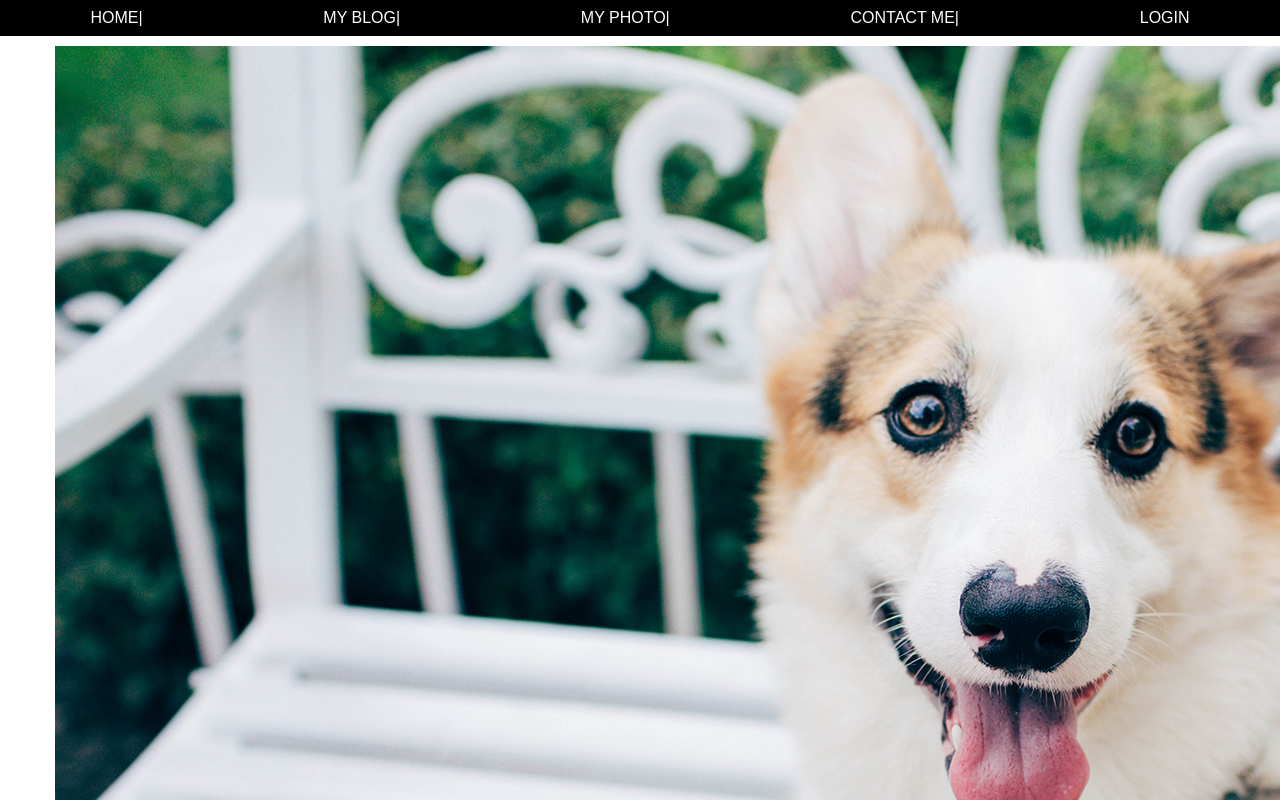
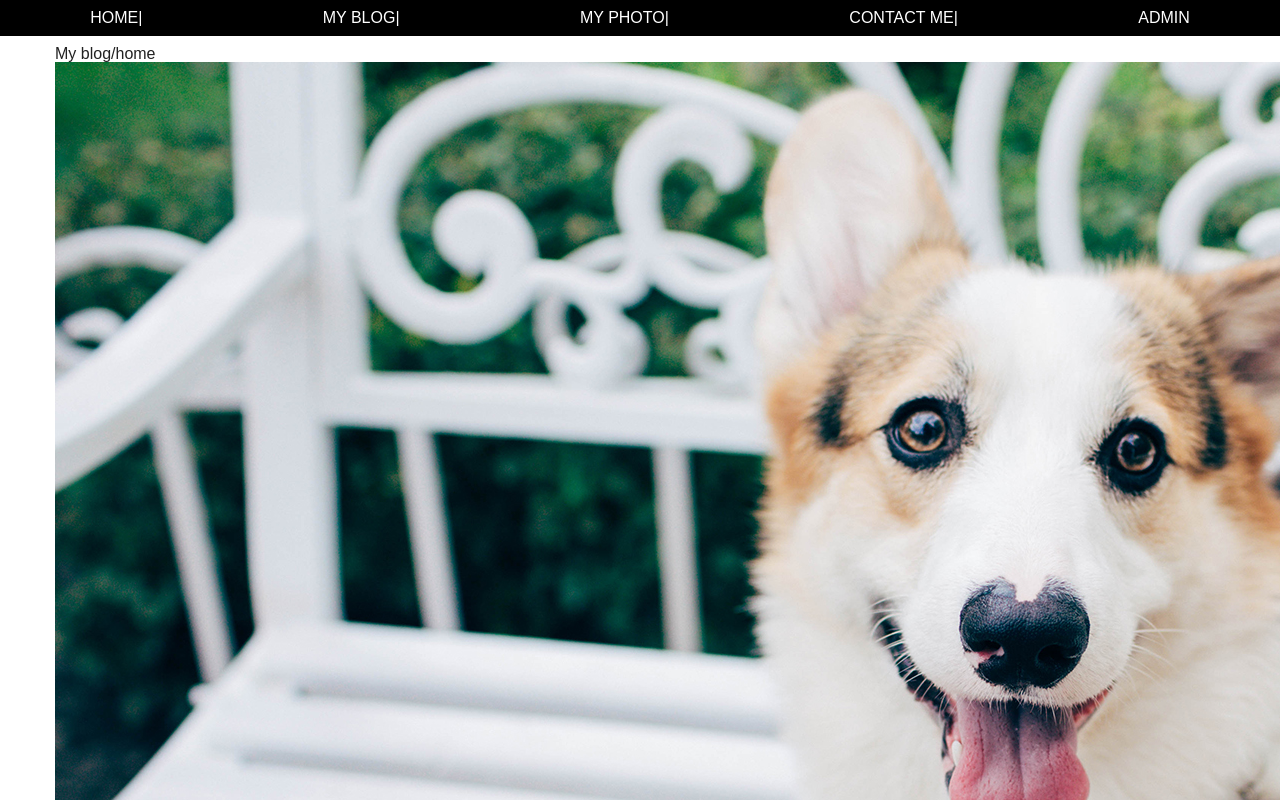
Before and after one commit to maria-yurovskykh/blog-project, a React (Create React App) app: page / in a window 1280 px wide. Shown: the top 800 px of the page. Built offline with nearby package versions, Linux system fonts and the light colour scheme; data requests are answered from the project's data file; what google-maps-react would draw is missing.

Commit message:
Add BreadCrumbs component

```diff
--- a/src/components/AdminPage.js
+++ b/src/components/AdminPage.js
@@ -1,10 +1,14 @@
 import React, { Component } from 'react';
+import BreadCrumbs from './shared/BreadCrumbs';
 import PostAdmin from './admin/PostAdmin';
 
 class AdminPage extends Component {
   constructor(props) {
     super(props);
-    this.state = { data: [] };
+    this.state = {
+      data: [],
+      category: 'administration'
+    };
   }
 
   componentDidMount() {
@@ -88,6 +92,7 @@ class AdminPage extends Component {
   render() {
     return (
       <div>
+        <BreadCrumbs category={this.state.category} />
         <button type="button" onClick={this.addNewPost} className="add__button">Add new post</button>
         {
           this.state.data.length > 0 ? (
--- a/src/components/ContactsPage.js
+++ b/src/components/ContactsPage.js
@@ -1,12 +1,25 @@
-import React from 'react';
+import React, {Component} from 'react';
+import BreadCrumbs from './shared/BreadCrumbs';
 import GoogleMap from './contacts/GoogleMap';
 
-const ContactsPage = () => {
-  return (
-    <div className="google-map">
-      <GoogleMap />
-    </div>
-  )
+class ContactsPage extends Component {
+  constructor(props) {
+    super(props);
+    this.state = {
+      category: 'contacts'
+    };
+  }
+
+  render() {
+    return (
+      <div>
+        <BreadCrumbs category={this.state.category} />
+        <div className="google-map">
+          <GoogleMap />
+        </div>
+      </div>
+    )
+  }
 }
 
 export default ContactsPage;
--- a/src/components/HomePage.js
+++ b/src/components/HomePage.js
@@ -1,12 +1,15 @@
 import React, { Component } from 'react';
+import BreadCrumbs from './shared/BreadCrumbs';
 import Banner from './home/Banner';
 import Post from './home/Post';
-// import SocialShare from './SocialShare';
 
 class HomePage extends Component {
   constructor(props) {
     super(props);
-    this.state = { data: [] };
+    this.state = {
+      data: [],
+      category: 'home'
+    };
   }
 
   componentDidMount() {
@@ -23,9 +26,8 @@ class HomePage extends Component {
   render() {
     return (
       <div>
+        <BreadCrumbs category={this.state.category} />
         <Banner />
-        {/* <SocialShare /> */}
-
         {
           this.state.data.length > 0
           ?
--- /dev/null
+++ b/src/components/shared/BreadCrumbs.js
@@ -0,0 +1,11 @@
+import React from 'react';
+
+const BreadCrumbs = ({category}) => {
+  return (
+    <div className="breadcrumbs">
+      <span>My blog</span>/<span>{category}</span>
+    </div>
+  )
+}
+
+export default BreadCrumbs;
--- a/src/components/shared/Navigation.js
+++ b/src/components/shared/Navigation.js
@@ -7,7 +7,7 @@ const Navigation = () => {
       <a href="/blog" role="button">My blog</a>
       <a href="/ptotos" role="button">My photo</a>
       <a href="/contacts" role="button">Contact me</a>
-      <a href="/admin" role="button">Login</a>
+      <a href="/admin" role="button">Admin</a>
     </nav>
   )
 }
```
